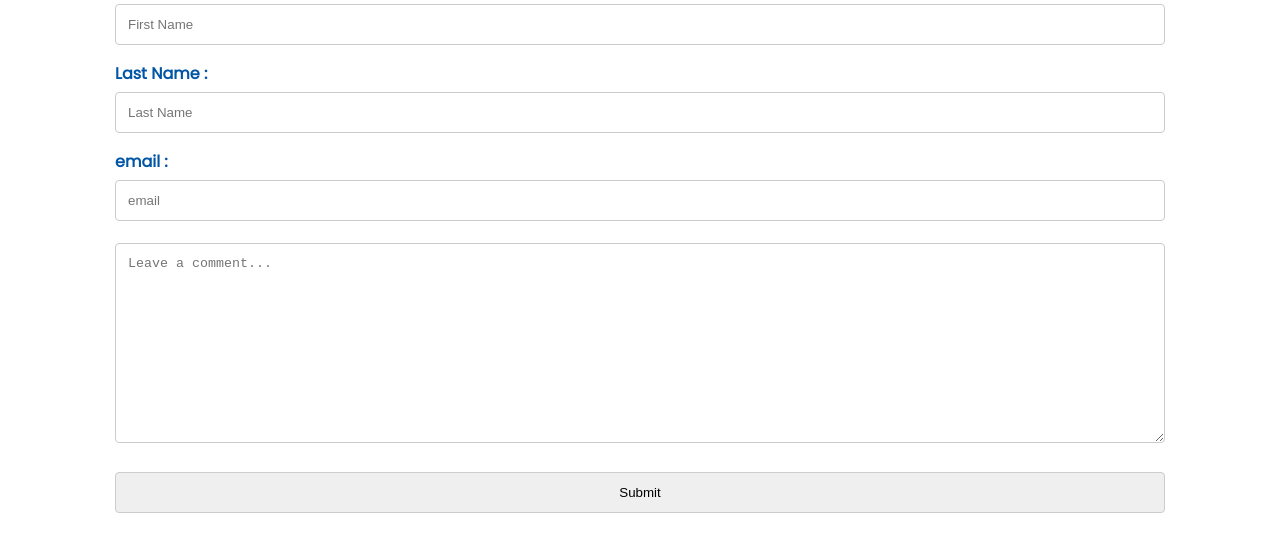
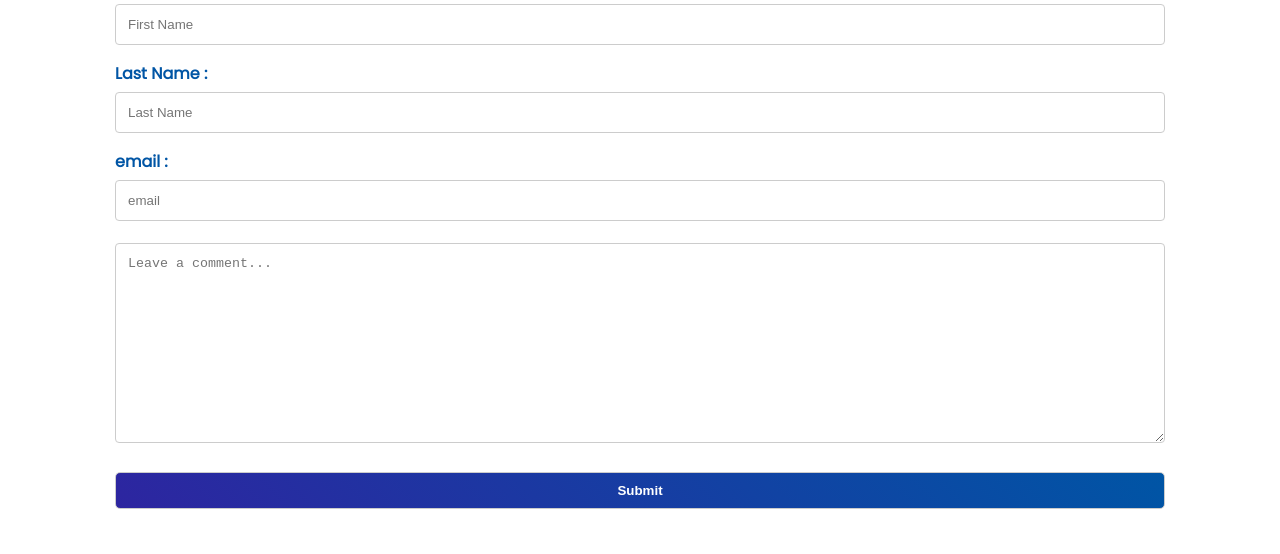
Before and after one commit to Diganta165/responsive-football, a plain HTML site: page index.html in a window 1280 px wide. Shown: the part 3948-4502 px from the top of the page. Drawn offline with Linux system fonts and the light colour scheme.

Commit message:
button color changed

```diff
--- a/styles/style.css
+++ b/styles/style.css
@@ -12,6 +12,15 @@ body{
 .container{
     width: 1050px;
     padding: 30px;
+}
+
+.link-button{
+    text-decoration: none;
+    background-image: linear-gradient(45deg, #2D25A0, #0055A5);
+    padding: 10px 20px;
+    border-radius: 5px;
+    color: white;
+    font-weight: bold;
 }
 
 /* top-section */
```
